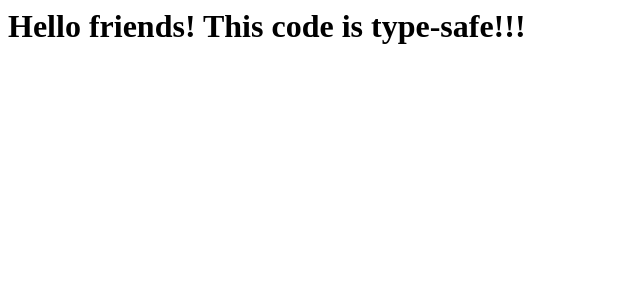
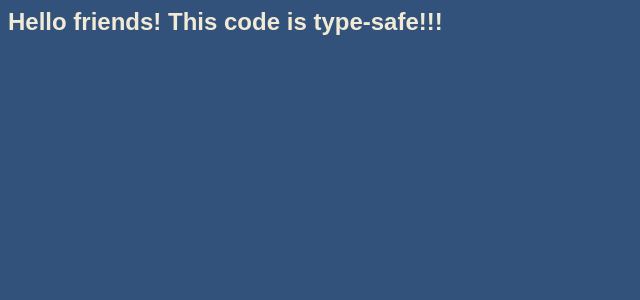
Before and after one commit to akc8012/preact-scaffold, a Preact app: page / in a window 1280 px wide. Shown: the top 300 px of the page, without its empty margins (0-640 px from the left). Built offline with nearby package versions, Linux system fonts and the light colour scheme.

Commit message:
Add *style*!

```diff
--- a/package.json
+++ b/package.json
@@ -5,6 +5,7 @@
   "license": "GPL-3.0-only",
   "devDependencies": {
     "parcel-bundler": "^1.12.4",
+    "sass": "^1.26.9",
     "typescript": "^3.9.6"
   },
   "dependencies": {
--- a/src/main.tsx
+++ b/src/main.tsx
@@ -1,6 +1,7 @@
 import { h, render } from 'preact';
+import './style.scss'
 
 const App = () =>
-	<h1>Hello friends! This code is type-safe!!!</h1>;
+	<h2>Hello friends! This code is type-safe!!!</h2>;
 
 render(<App />, document.getElementById('root'));
--- /dev/null
+++ b/src/style.scss
@@ -0,0 +1,9 @@
+$primary-color: #f0ead6;
+$secondary-color: #32527b;
+
+body {
+	font-family: sans-serif;
+
+	color: $primary-color;
+	background-color: $secondary-color;
+}
```
Also changed, not shown: 1 other file (tests, documents, lock files or other folders).
